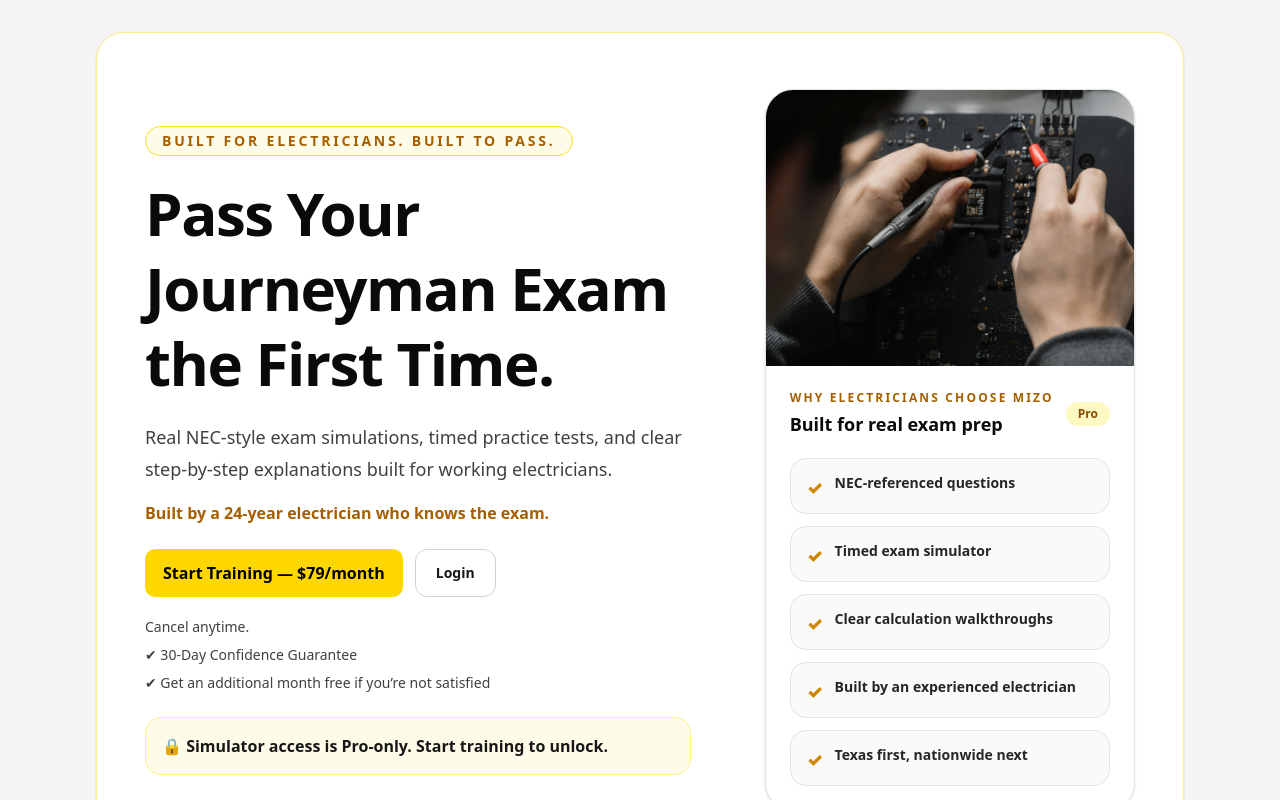
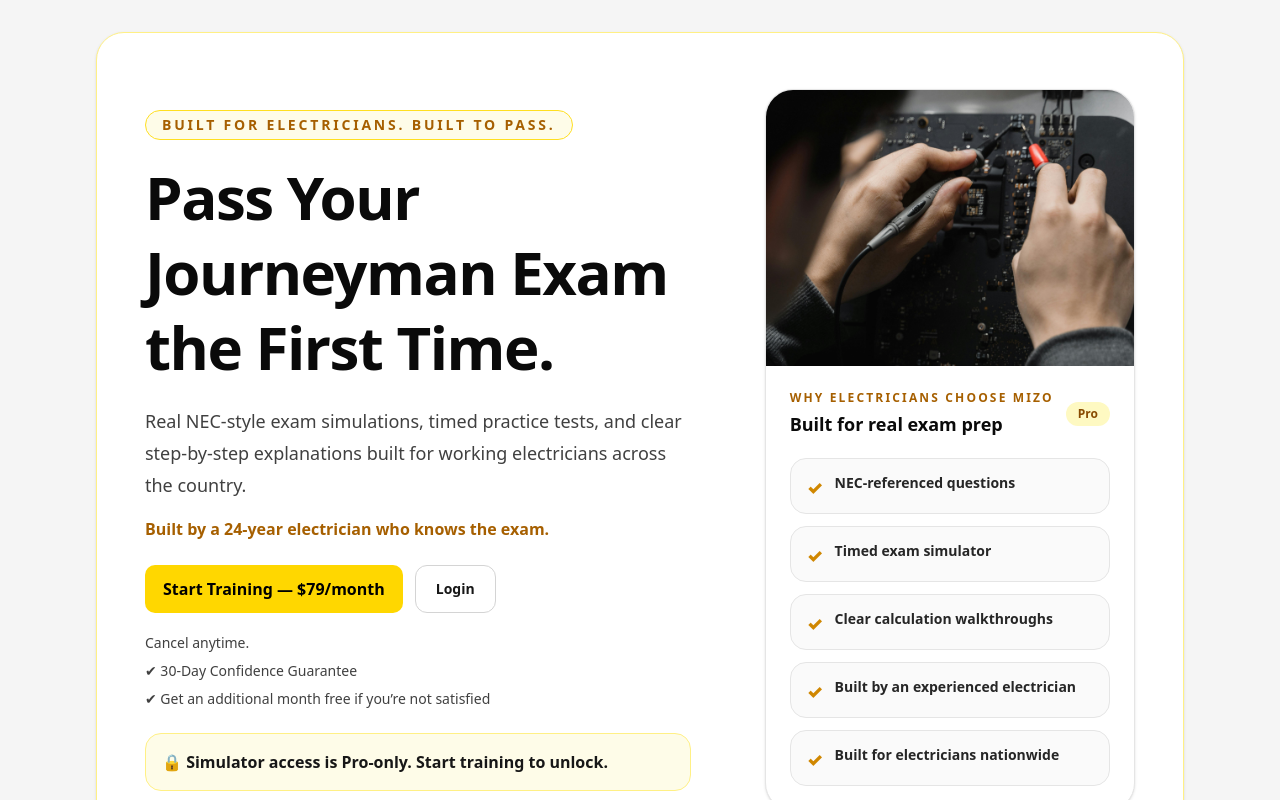
Before and after one commit to devaughndebouse-lgtm/mizo-web, a Next.js app: page / in a window 1280 px wide. Shown: the top 800 px of the page. Built offline with nearby package versions, Linux system fonts and the light colour scheme.

Commit message:
Clean up homepage nationwide copy and footer tracking

```diff
--- a/app/page.tsx
+++ b/app/page.tsx
@@ -1,6 +1,6 @@
 "use client";
 
-import { MouseEvent, Suspense, useMemo, useState } from "react";
+import { Suspense, useMemo, useState } from "react";
 import Image from "next/image";
 import Link from "next/link";
 
@@ -35,7 +35,7 @@ const BENEFITS = [
   "Timed exam simulator",
   "Clear calculation walkthroughs",
   "Built by an experienced electrician",
-  "Texas first, nationwide next",
+  "Built for electricians nationwide",
 ];
 
 const TRUST_ITEMS = [
@@ -101,9 +101,9 @@ const FAQS = [
       "You get NEC-style practice questions, timed exam simulations, and step-by-step explanations designed to help electricians prepare with confidence.",
   },
   {
-    question: "Is Mizo Mastery only for Texas?",
+    question: "Is Mizo Mastery for electricians nationwide?",
     answer:
-      "Mizo Mastery is starting with Texas-focused exam prep, with plans to expand to more states and broader national exam coverage.",
+      "Yes. Mizo Mastery is built for electricians nationwide, with exam-style practice designed to help users strengthen code navigation, calculations, and test readiness across the country.",
   },
   {
     question: "Can I cancel anytime?",
@@ -150,6 +150,7 @@ function trackEvent(eventName: string, props?: Record<string, string>) {
   window.plausible?.(eventName, props ? { props } : undefined);
   window.gtag?.("event", eventName, props);
 }
+
 function LandingInner() {
   const demoQuestion = useMemo(() => {
     const index = Math.floor(Math.random() * DEMO_QUESTIONS.length);
@@ -184,10 +185,7 @@ function LandingInner() {
     setSubmitted(false);
   }
 
-  function handleFooterNavClick(
-    event: MouseEvent<HTMLAnchorElement>,
-    destination: string
-  ) {
+  function handleFooterNavClick(destination: string) {
     trackEvent("footer_nav_click", { destination });
   }
 
@@ -225,7 +223,8 @@ function LandingInner() {
 
               <p className="mt-5 max-w-2xl text-base leading-7 text-neutral-700 sm:text-lg sm:leading-8">
                 Real NEC-style exam simulations, timed practice tests, and clear
-                step-by-step explanations built for working electricians.
+                step-by-step explanations built for working electricians across
+                the country.
               </p>
 
               <p className="mt-4 text-sm font-semibold text-yellow-700 sm:text-base">
@@ -563,7 +562,9 @@ function LandingInner() {
               Start Training with Mizo Mastery
             </h2>
             <p className="mt-3 text-sm leading-7 text-neutral-700 sm:text-base">
-              Get full access to NEC-style practice, timed simulations, and step-by-step explanations built for working electricians.
+              Get full access to NEC-style practice, timed simulations, and
+              step-by-step explanations built for working electricians
+              nationwide.
             </p>
           </div>
 
@@ -674,28 +675,28 @@ function LandingInner() {
           <div className="mt-5 flex flex-col items-center justify-center gap-3 text-sm font-bold text-neutral-700 sm:flex-row sm:flex-wrap sm:gap-5">
             <Link
               href="/terms"
-              onClick={(event) => handleFooterNavClick(event, "terms")}
+              onClick={() => handleFooterNavClick("terms")}
               className="hover:text-neutral-950"
             >
               Terms
             </Link>
             <Link
               href="/privacy"
-              onClick={(event) => handleFooterNavClick(event, "privacy")}
+              onClick={() => handleFooterNavClick("privacy")}
               className="hover:text-neutral-950"
             >
               Privacy
             </Link>
             <Link
               href="/refund"
-              onClick={(event) => handleFooterNavClick(event, "refund")}
+              onClick={() => handleFooterNavClick("refund")}
               className="hover:text-neutral-950"
             >
               Refund
             </Link>
             <Link
               href="/contact"
-              onClick={(event) => handleFooterNavClick(event, "contact")}
+              onClick={() => handleFooterNavClick("contact")}
               className="hover:text-neutral-950"
             >
               Contact
```
